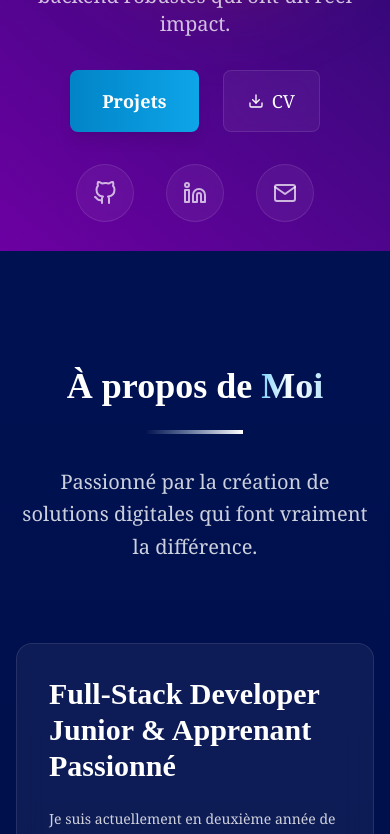
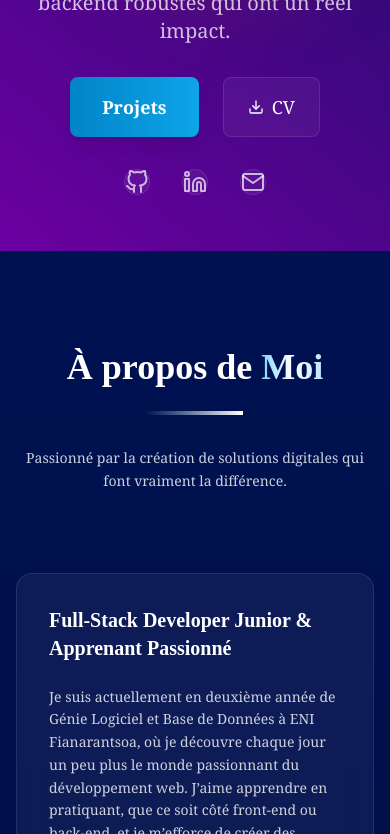
Before and after one commit to Ranohavison/final_portfolio, a Next.js app: page / in a window 390 px wide. Shown: the part 593-1427 px from the top of the page. Built offline with nearby package versions, Linux system fonts and the light colour scheme; a web font is replaced by a local one.

Commit message:
New update

```diff
--- a/app/components/About.tsx
+++ b/app/components/About.tsx
@@ -49,7 +49,7 @@ const About = () => {
               À propos de <span className="text-gradient">Moi</span>
             </h2>
             <div className="w-24 h-1 bg-gradient-to-r from-primary-900 to-white mx-auto mb-8"></div>
-            <p className="text-xl text-white/80 max-w-3xl mx-auto leading-relaxed">
+            <p className="text-md sm:text-xl text-white/80 max-w-3xl mx-auto leading-relaxed">
               Passionné par la création de solutions digitales qui font vraiment la différence.
             </p>
           </div>
@@ -57,7 +57,7 @@ const About = () => {
           <div className="grid lg:grid-cols-2 gap-16 items-center mb-20">
             <div className="space-y-8">
               <div className="glass-effect p-8 rounded-2xl">
-                <h3 className="text-3xl font-bold mb-6 text-white">
+                <h3 className="text-xl sm:text-3xl font-bold mb-6 text-white">
                   Full-Stack Developer Junior & Apprenant Passionné
                 </h3>
                 <div className="space-y-6 text-white/80 leading-relaxed">
--- a/app/components/Hero.tsx
+++ b/app/components/Hero.tsx
@@ -35,10 +35,10 @@ const Hero = () => {
               <p className="text-2xl sm:text-4xl text-white/90 mb-4 font-light">
                 Développeur Full-Stack Junior
               </p>
-              <p className="text-xl md:text-2xl text-white/75 mb-6 leading-relaxed">
+              <p className="text-md xs:text-xl md:text-2xl text-white/75 mb-6 leading-relaxed">
                 Je conçois des expériences numériques exceptionnelles grâce aux technologies modernes. Spécialisé en React, Next.js, Node.js et architecture cloud.
               </p>
-              <p className="text-xl md:text-2xl text-white/75 max-w-2xl mx-auto">
+              <p className="text-md xs:text-xl md:text-2xl text-white/75 max-w-2xl mx-auto">
                 Passionné par la création d’applications performantes, d’interfaces élégantes et de systèmes backend robustes qui ont un réel impact.
               </p>
             </div>
@@ -65,7 +65,7 @@ const Hero = () => {
             >
               Get In Touch
             </button>
-            <a href={"/fichiers/CV.pdf"} className="flex items-center justify-center px-6 py-4 glass-effect text-white font-medium text-lg sm:text-xl rounded-lg hover:bg-white/10 transition-all duration-300" download>
+            <a href={"/fichiers/CV.pdf"} className="flex items-center justify-center px-6 py-1 sm:py-4 glass-effect text-white font-medium text-lg sm:text-xl rounded-lg hover:bg-white/10 transition-all duration-300" download>
               <Download className="w-4 h-4 sm:w-5 sm:h-5 mr-2" />
               <span className="hidden sm:inline">Télécharger CV</span>
               <span className="sm:hidden">CV</span>
@@ -82,7 +82,7 @@ const Hero = () => {
               <a
                 key={index}
                 href={social.href}
-                className="p-4 glass-effect rounded-full text-white/70 hover:text-white transition-all duration-300 hover:scale-110 hover:bg-white/10 group"
+                className="sm:p-4 glass-effect rounded-full text-white/70 hover:text-white transition-all duration-300 hover:scale-110 hover:bg-white/10 group"
                 aria-label={social.label}
               >
                 <social.icon size={24} className="group-hover:scale-110 transition-transform duration-200" />
```
